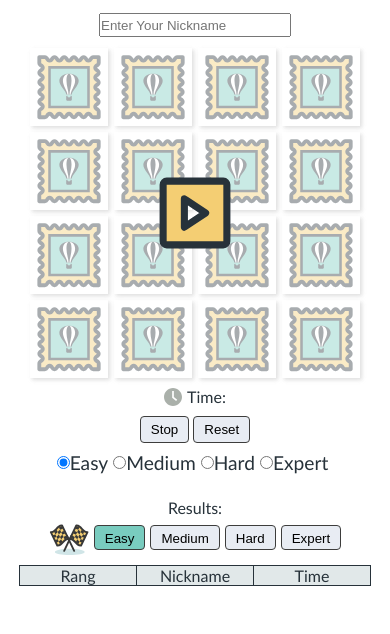
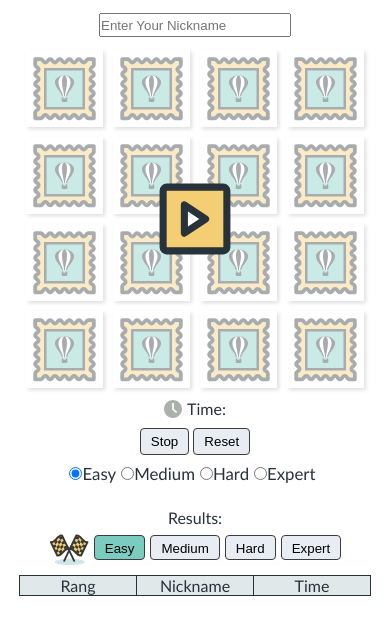
Before and after one commit to BrankoMili/Memory_Game, a plain HTML site: page index.html in a window 390 px wide. Shown: the part 58-692 px from the top of the page. Drawn offline with Linux system fonts and the light colour scheme.

Commit message:
Edited css

```diff
--- a/style.css
+++ b/style.css
@@ -187,7 +187,12 @@ tr {
   }
 
   .icons_container img {
-    width: 78px !important;
-    margin: 3px;
+    width: 77px !important;
+  }
+
+  /* Set game levels */
+  #set_levels_container label {
+    font-size: 1.05rem;
+    margin-right: 5px;
   }
 }
```
